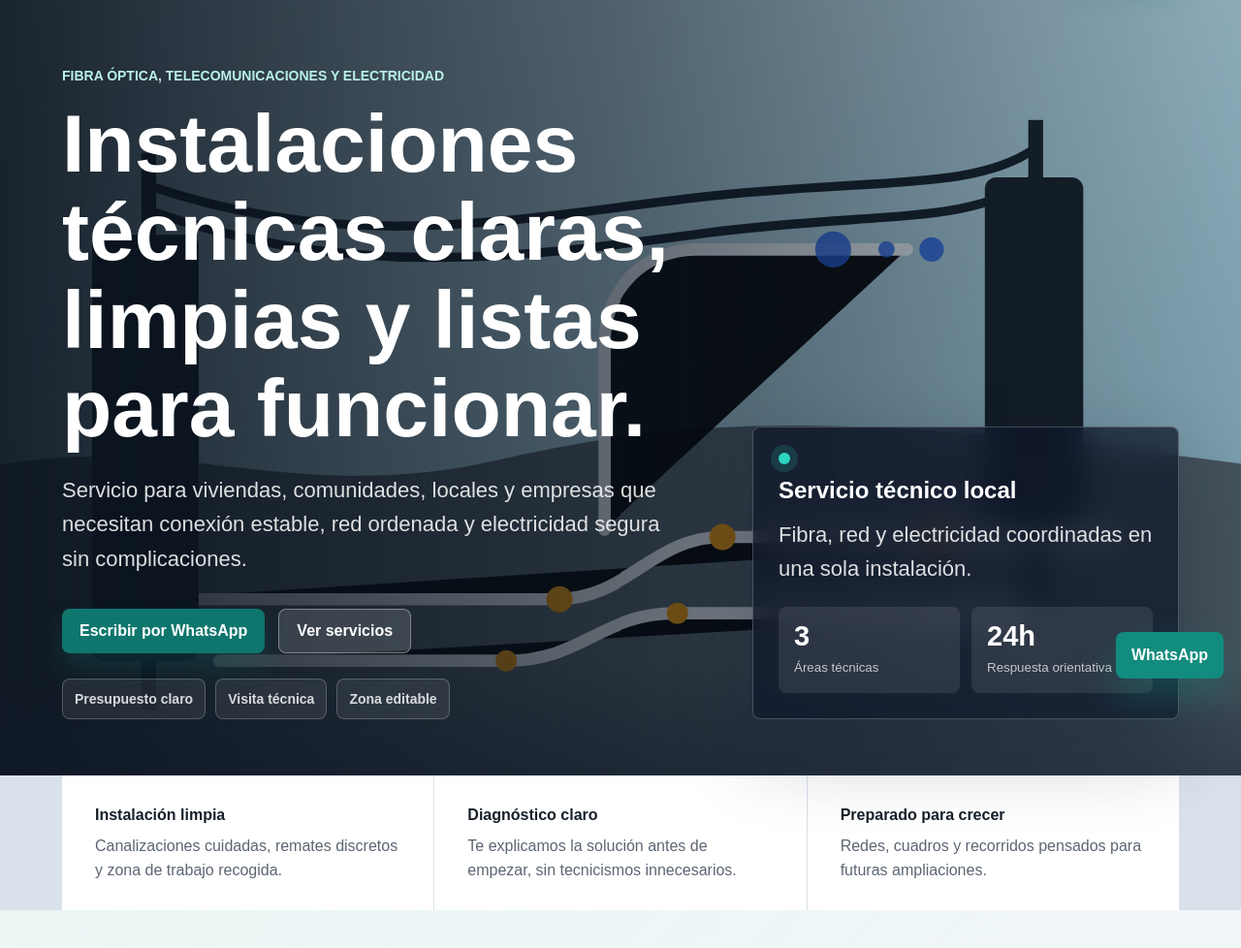
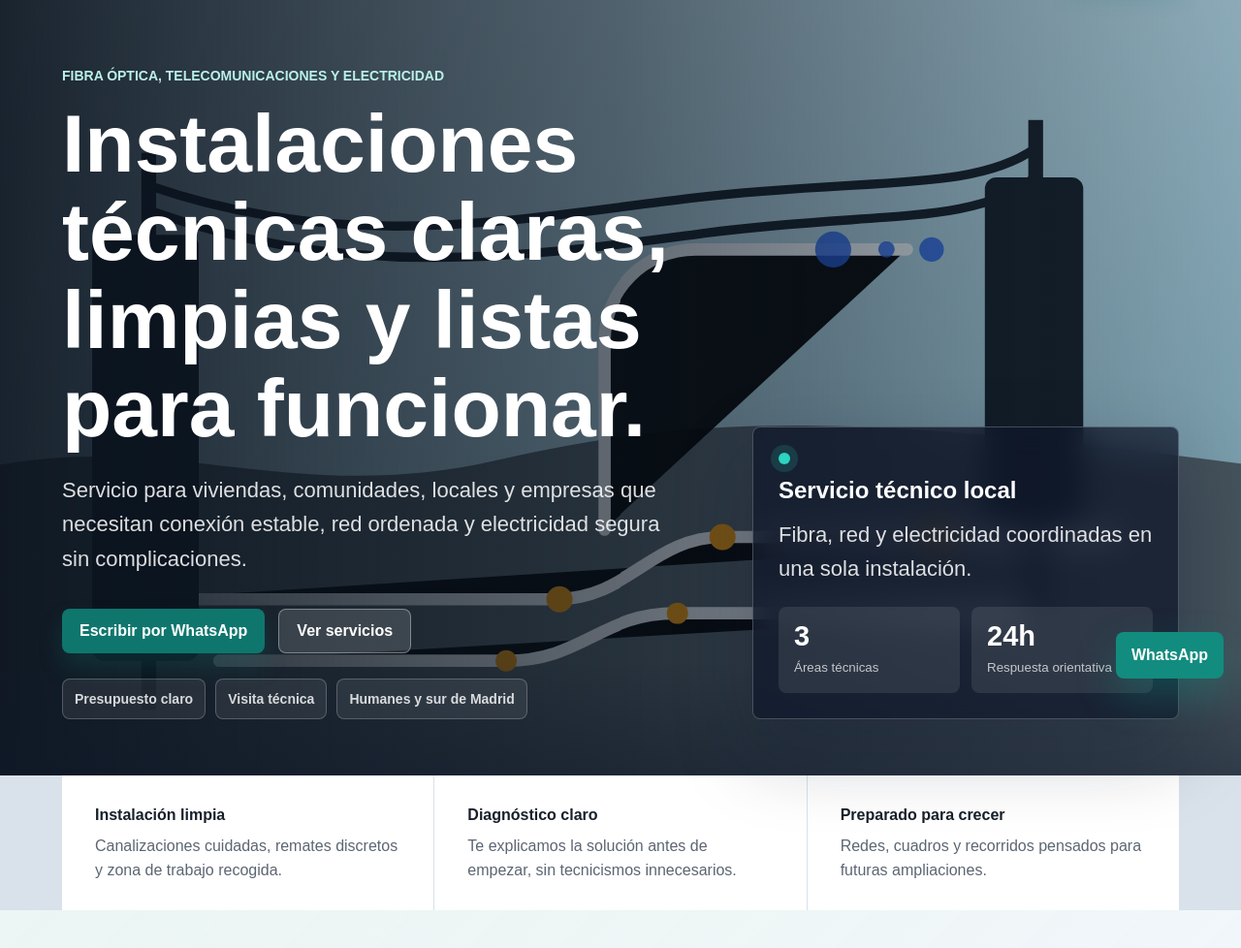
Before and after one commit to 80mario/pagina-wep-trabajo, a website: page public/index.html in a window 1280 px wide. Shown: the part 82-1060 px from the top of the page at 97% size. Drawn offline with Linux system fonts and the light colour scheme.

Commit message:
Update editable zone description in index.html

```diff
--- a/public/index.html
+++ b/public/index.html
@@ -41,7 +41,7 @@
           <div class="hero-proof" aria-label="Resumen de confianza">
             <span>Presupuesto claro</span>
             <span>Visita t&eacute;cnica</span>
-            <span>Zona editable</span>
+            <span>Humanes y sur de Madrid</span>
           </div>
         </div>
 
```
